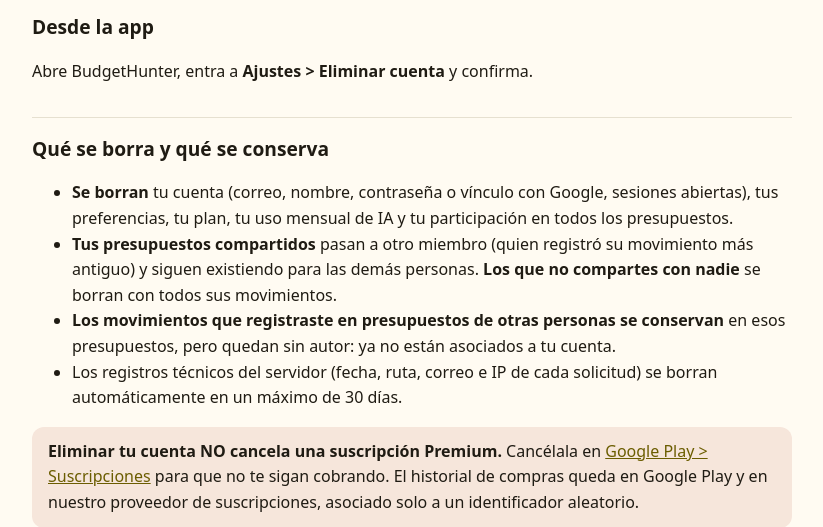
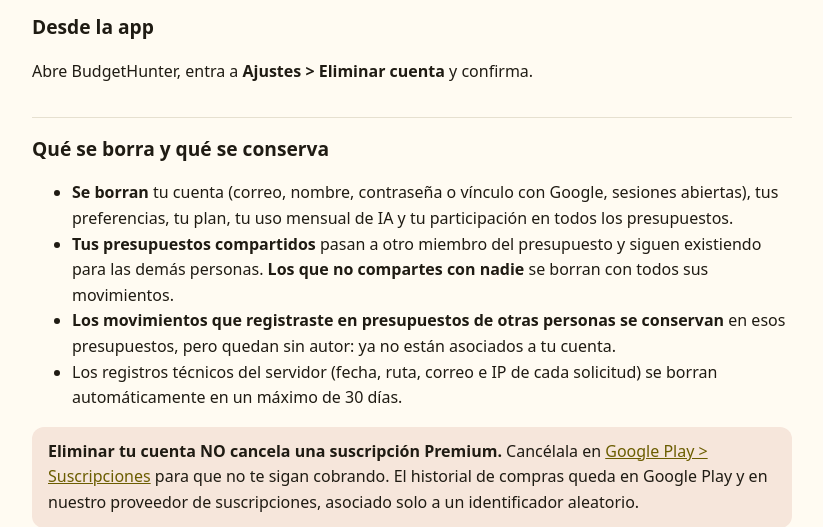
Before and after one commit to KevinMeneses/BudgetHunterBackend, a web app: page /eliminar-cuenta.html in a window 1280 px wide. Shown: the part 301-828 px from the top of the page, without its empty margins (228-1051 px from the left). Run offline with its HTML, style and script files only (its server is not run), Linux system fonts and the light colour scheme; data that the repository does not hold is empty.

Commit message:
Don't name the hand-over rule on the deletion page (it has a fallback)
Co-Authored-By: Claude Opus 5.5 <noreply@anthropic.com>
Claude-Session: https://claude.ai/code/session_0117FxzE8HjYE6Q8KECrtdxt

```diff
--- a/src/main/resources/static/eliminar-cuenta.html
+++ b/src/main/resources/static/eliminar-cuenta.html
@@ -51,7 +51,7 @@
 <ul>
   <li><strong>Se borran</strong> tu cuenta (correo, nombre, contraseña o vínculo con Google, sesiones abiertas), tus
   preferencias, tu plan, tu uso mensual de IA y tu participación en todos los presupuestos.</li>
-  <li><strong>Tus presupuestos compartidos</strong> pasan a otro miembro (quien registró su movimiento más antiguo) y
+  <li><strong>Tus presupuestos compartidos</strong> pasan a otro miembro del presupuesto y
   siguen existiendo para las demás personas. <strong>Los que no compartes con nadie</strong> se borran con todos sus
   movimientos.</li>
   <li><strong>Los movimientos que registraste en presupuestos de otras personas se conservan</strong> en esos
```
